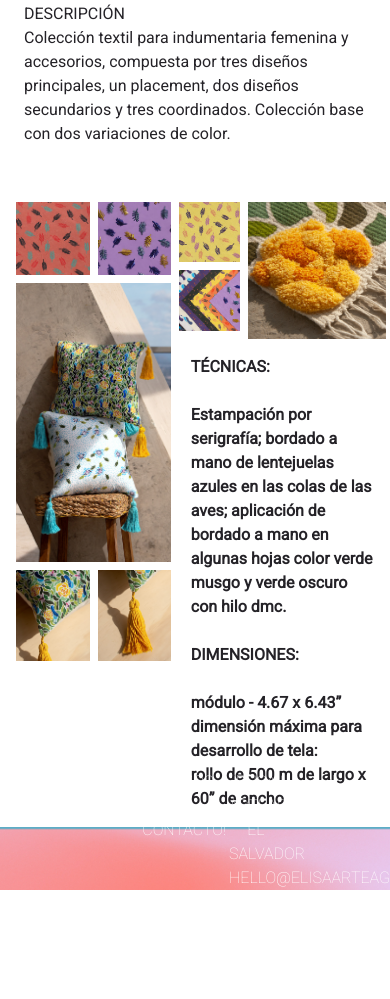
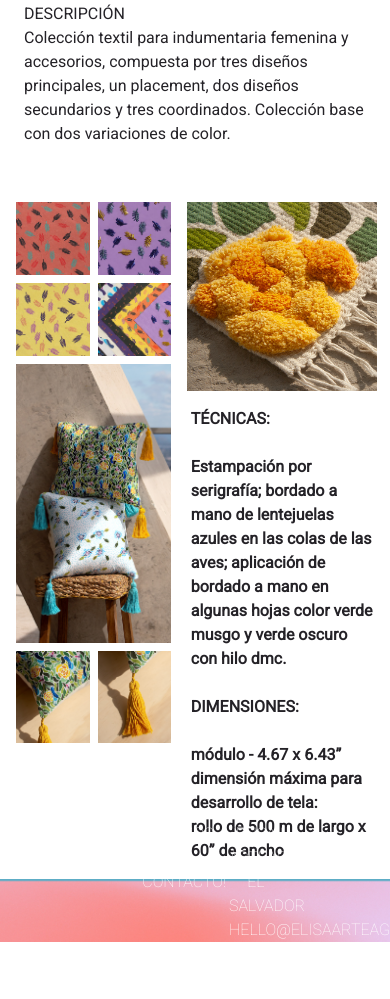
Before and after one commit to Alca1707/WebPage-ElisaArteaga, a PHP site: page /eden.php in a window 390 px wide; the page is wider, and only the part inside the window is pictured. Shown: the part 622-1621 px from the top of that part. Before the commit the page ends 1512 px from the top of that part, so only its background shows below. Run offline with PHP 8.4, Linux system fonts and the light colour scheme.

Commit message:
Eden update

```diff
--- a/css/baseStyle.css
+++ b/css/baseStyle.css
@@ -488,6 +488,11 @@ ion-icon {
         display: none;
     }
 
+    #hiddenCol{
+        display: flex;
+    }
+
+
     /*WONDERWARE*/
     .noMarginBottom{
         margin-bottom: 0px;
--- a/eden.php
+++ b/eden.php
@@ -24,6 +24,10 @@
                     <img src="img/Eden_05.jpg" class="col-lg-6 col-md-6 col-sm-6 col-6 m-0 p-0 pb-2 pe-2"alt="">
                     <img src="img/Eden_06.jpg" class="col-lg-6 col-md-6 col-sm-6 col-6 m-0 p-0 pb-2 pe-2"  alt="">
                 </div>
+                <div id="hiddenCol" class="row">
+                    <img src="img/Eden_07.jpg" class="col-lg-6 col-md-6 col-sm-6 col-6 m-0 p-0 pb-2 pe-2"alt="">
+                    <img src="img/Eden_04.jpg" class="col-lg-6 col-md-6 col-sm-6 col-6 m-0 p-0 pb-2 pe-2"  alt="">
+                </div>
                 <div class="row">
                     <img src="img/Eden_02.jpg" class="col-lg-12 col-md-12 col-sm-12 col-12 m-0 p-0 pb-2 pe-2" alt="">
                 </div>
@@ -31,14 +35,11 @@
                     <img src="img/Eden_10.jpg" class="col-lg-6 col-md-6 col-sm-6 col-6 m-0 p-0 pe-2 pb-2" alt="">
                     <img src="img/Eden_09.jpg" class="col-lg-6 col-md-6 col-sm-6 col-6 m-0 p-0 pe-2 pb-2" alt="">
                 </div>
-                <div id="hiddenCol" class="row justify-content">
-                    <img src="img/Eden_08.jpg" class="col-sm-5 col-7" alt="">
-                </div>
             </div>
 
             <div class="col-lg-7 col-md-7 col-sm-7 col-6 pe-0">
                 <div class="row">
-                    <div class="col-lg-4 col-md-4 col-sm-4 col-4">
+                    <div id="fixableCol"class="col-lg-4 col-md-4 col-sm-4 col-4">
                         <div class="row">
                             <img src="img/Eden_07.jpg" class="col-lg-12 col-md-12 col-sm-12 col-12 m-0 p-0 pb-2 pe-2 " alt="">
                         </div>
@@ -46,7 +47,7 @@
                             <img src="img/Eden_04.jpg" class="col-lg-12 col-md-12 col-sm-12 col-12 m-0 p-0 pe-2" alt="">
                         </div>
                     </div>
-                    <div class="col-lg-8 col-md-8 col-sm-8 col-8 p-0 m-0">
+                    <div class="col-lg-8 col-md-8 col-sm-12 col-11 p-0 m-0">
                         <img src="img/Eden_03.jpg" class="col-lg-12 col-md-12 col-sm-12 col-12" alt="">
                     </div>
                 </div>
@@ -58,7 +59,7 @@
                 </div>
 
                 <div id="fixableCol" class="row m-0 p-0">
-                    <img src="img/Eden_08.jpg" class="col-lg-12 col-md-10 m-0 p-0" alt="">
+                    <img src="img/Eden_08.jpg" class="col-lg-12 col-md-10 col-sm-11 col-12 m-0 p-0" alt="">
                 </div>
             </div>
         </div>
```
